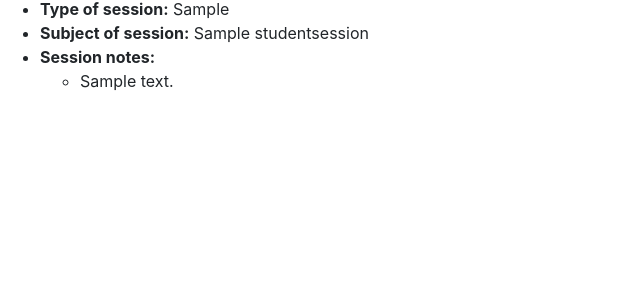
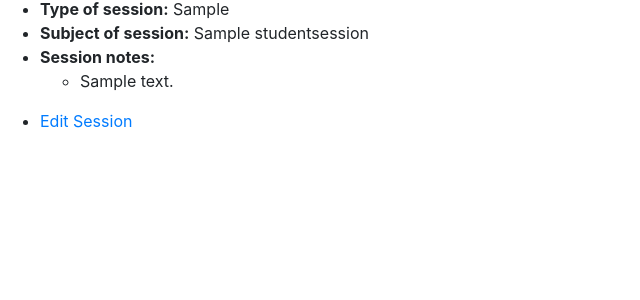
Before and after one commit to Pelikantapeten/p4-ms-dashboard, a Django app: template templates/session_detail.html in a window 1280 px wide. Shown: the part 137-437 px from the top of the page, without its empty margins (0-640 px from the left). Run offline with Django 3.2, Linux system fonts and the light colour scheme; the template is opened without the code that fills it: most values are stand-ins (such as "Sample title", 1, 10 or a date in 2020); data that the repository does not hold is empty; parts of the project's set-up code (start-up, migrations or seed data) failed here and were passed over; some libraries are stand-ins or nearby versions.

Commit message:
Add link to sessionedit.html in session_detail.html

```diff
--- a/templates/session_detail.html
+++ b/templates/session_detail.html
@@ -13,6 +13,7 @@
         <li><p>{{ studentsession.summary }}</p></li>
     </ul>
 </li>
+<li><a href="{% url 'sessionedit' studentsession.pk %}">Edit Session</a></li>
 </ul>
 
 {% endblock content %}
```
